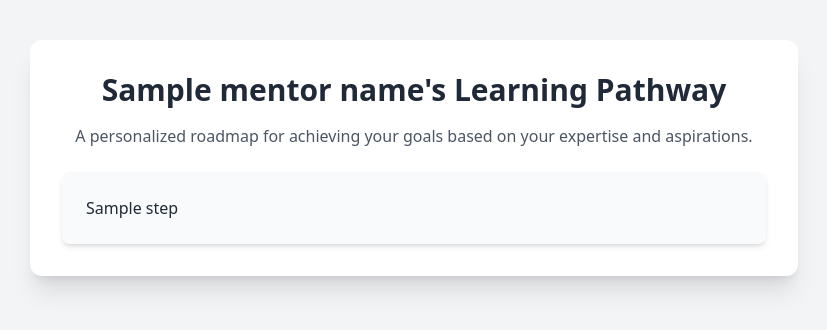
After one commit to ramistry/lahacks2025, a Flask app: template templates/pathway.html in a window 1280 px wide. The commit adds this page. Shown: the top 330 px of the page, without its empty margins (226-1053 px from the left). Run offline with Flask 3, Linux system fonts and the light colour scheme; the template is opened without the code that fills it: most values are stand-ins (such as "Sample title", 1, 10 or a date in 2020); some libraries are stand-ins or nearby versions.

Commit message:
hopefully done

```diff
--- a/app.py
+++ b/app.py
@@ -8,6 +8,10 @@ import aiohttp
 
 app = Flask(__name__)
 app.secret_key = "supersecretkey"
+
+GEMINI_API_KEY = "AIzaSyDCQeFRAGYpWNS2FDTJeuDoxCNRfsDl8gU"  # Replace with your actual API key
+GEMINI_API_URL = "https://generativelanguage.googleapis.com/v1beta/models/gemini-1.5-flash:generateContent"
+
 
 ASI_API_KEY = "sk_5e8dbfb687c84cc0b32ca1ef309e329d6e49084d44aa4c61a9a1bc5fbd92064f"
 
@@ -70,6 +74,107 @@ def questionnaire():
 
     return render_template('questionnaire.html')
 
+# @app.route('/generate_pathway/<int:mentor_id>', methods=['GET'])
+# def generate_pathway(mentor_id):
+#     mentor = Mentor.query.get_or_404(mentor_id)  # This fetches the mentor by their ID
+
+#     profile_data = {
+#         'name': mentor.display_name,
+#         'headline': mentor.field,
+#         'title': mentor.field,  # Using 'field' here as 'title' can be stored in a different column if needed
+#         'company': mentor.institution,  # Institution holds the company name
+#         'education': mentor.education if mentor.education else "No education available"
+#     }
+
+#     # Generate the learning pathway using the Gemini API
+#     pathway = asyncio.run(generate_learning_pathway(profile_data))
+
+#     return render_template('pathway.html', pathway=pathway, mentor_name=mentor.display_name)
+@app.route('/generate_pathway_by_name/<string:mentor_name>', methods=['GET'])
+def generate_pathway_by_name(mentor_name):
+    mentor = Mentor.query.filter_by(display_name=mentor_name).first()
+
+    if mentor is None:
+        return "Mentor not found", 404  # Return an error message if mentor is not found
+
+    profile_data = {
+        'name': mentor.display_name,
+        'headline': mentor.field,
+        'title': mentor.field,  # You can use 'field' for 'title' as the information about their role is saved here
+        'company': mentor.institution,  # Institution will hold the company name
+        'education': mentor.education if mentor.education else "No education available"
+    }
+    pathway = asyncio.run(generate_learning_pathway(profile_data))
+
+    return render_template('pathway.html', pathway=pathway, mentor_name=mentor.display_name)
+
+
+
+# ---------------- GENERATE LEARNING PATHWAY ---------------- #
+# async def generate_learning_pathway(profile):
+#     prompt = (
+#         f"Create a detailed, specific learning pathway for the following individual. "
+#         f"Include concrete steps and recommended resources, and make sure the points are complete and actionable. "
+#         f"Research and infer information about the specific role and company when necessary.\n\n"
+#         f"Name: {profile['name']}\n"
+#         f"Role: {profile['title']}\n"  # Specify role, e.g., 'Software Engineer at Meta'
+#         f"Company: {profile['company']}\n"
+#         f"Education: {profile['education']}\n\n"
+#         f"Steps should include: Tech stack for their role, relevant skills, practical projects, resources (like online courses, tutorials), and any tools specific to the company. "
+#         f"Don't include any incomplete or vague points. Focus on actionable, specific skills related to their role.\n\n"
+#         f"Example response format: [Phase] - [Goal] - [Specific Actionable Steps with Resources] - [Links]."
+#         f"Do not use any `**` or similar markdown syntax."
+#     )
+
+#     headers = {"Content-Type": "application/json"}
+#     params = {"key": GEMINI_API_KEY}
+#     data = {"contents": [{"parts": [{"text": prompt}]}]}
+
+#     async with aiohttp.ClientSession() as session:
+#         async with session.post(GEMINI_API_URL, params=params, headers=headers, json=data) as response:
+#             response_json = await response.json()
+
+#             steps_text = response_json.get('candidates', [{}])[0].get('content', {}).get('parts', [{}])[0].get('text', '')
+#             steps = steps_text.strip().split("\n")
+#             steps = [step.strip() for step in steps if step.strip()]
+#             return steps
+
+async def generate_learning_pathway(profile):
+    prompt = (
+        f"Create a detailed, specific learning pathway for the following individual. "
+        f"Include concrete steps and recommended resources, and make sure the points are complete and actionable. "
+        f"Research and infer information about the specific role and company when necessary.\n\n"
+        f"Name: {profile['name']}\n"
+        f"Role: {profile['title']}\n"
+        f"Company: {profile['company']}\n"
+        f"Education: {profile['education']}\n\n"
+        f"Steps should include: Tech stack for their role, relevant skills, practical projects, resources (like online courses, tutorials), and any tools specific to the company. "
+        f"Focus on actionable, specific skills related to their role. Make sure to provide **relevant links** for each step.\n\n"
+        f"Format your response like this:\n"
+        f"[Phase] - [Goal] - [Specific Actionable Steps] - [Links]\n\n"
+        f"After each step, list the links in a separate section, formatted like this:\n"
+        f"Make Resource and "
+        f"Resources: [link1], [link2], [link3] \n\n"
+        f"Do not use any `**` or markdown syntax."
+    )
+
+    headers = {"Content-Type": "application/json"}
+    params = {"key": GEMINI_API_KEY}
+    data = {"contents": [{"parts": [{"text": prompt}]}]}
+
+    async with aiohttp.ClientSession() as session:
+        async with session.post(GEMINI_API_URL, params=params, headers=headers, json=data) as response:
+            response_json = await response.json()
+
+            steps_text = response_json.get('candidates', [{}])[0].get('content', {}).get('parts', [{}])[0].get('text', '')
+            steps = steps_text.strip().split("\n")
+            steps = [step.strip() for step in steps if step.strip()]
+            return steps
+
+
+
+# AIzaSyDCQeFRAGYpWNS2FDTJeuDoxCNRfsDl8gU
+
 import random
 
 # ---------------- LINKD SEARCH FUNCTIONALITY ---------------- #
@@ -100,6 +205,7 @@ async def send_query_to_linkd(query):
                     selected_image = random.choice(['chai-latte.png', 'cold-brew.png', 'espresso.png', 'latte.png', 'matcha.png'])
                     profile_picture_url = f"/static/{selected_image}"
 
+                    # Prepare parsed result for display
                     parsed_result = {
                         "all": profile,
                         "display_name": profile.get("name", "No name"),
@@ -124,15 +230,18 @@ async def send_query_to_linkd(query):
                         mascot=profile_picture_url,
                     )
 
+                    # Save the new mentor to the database
                     db.session.add(new_mentor)
                     db.session.commit()
 
+                # Return the parsed results and the total count
                 return parsed_results, total
     except Exception as e:
         print(f"Error fetching mentor data: {e}")
         return [], 0
 
-# ---------------- NETWORK PAGE ---------------- #
+
+# Routes for the Linkd Search functionality (App 1)
 @app.route("/network", methods=["GET", "POST"])
 def index():
     if request.method == "POST":
@@ -141,7 +250,22 @@ def index():
         asyncio.set_event_loop(loop)
         results, total = loop.run_until_complete(send_query_to_linkd(query))
         return render_template("network.html", query=query, results=results, total=total, mentors=Mentor.query.all())
-    return render_template("network.html", query=None, results=None, total=None, mentors=Mentor.query.all())
+
+
+    mentors = Mentor.query.all()
+    pathway_data = []
+    for mentor in mentors:
+        profile_data = {
+            'name': mentor.display_name,
+            'headline': mentor.field,
+            'title': mentor.field,
+            'company': mentor.institution,  # Institution will hold the company name
+            'education': mentor.education if mentor.education else "No education available"
+        }
+        pathway = asyncio.run(generate_learning_pathway(profile_data))
+        pathway_data.append({'mentor': mentor, 'pathway': pathway})
+
+    return render_template("network.html", query=None, results=None, total=None, mentors=mentors, pathway_data=pathway_data)
 
 # ---------------- CHAT PAGE ---------------- #
 @app.route('/chat/<int:mentor_id>', methods=['GET', 'POST'])
@@ -196,44 +320,18 @@ def chat(mentor_id):
 
     return render_template('chat.html', messages=session[str(mentor_id)], name=mentor.display_name, mentor=mentor)
 
-# ---------------- RESET PAGE ---------------- #
+
 @app.route('/reset/')
 def reset_mentor_chat():
     session.clear()
     return redirect('/network')
 
+# ---------------- NETWORK PAGE ---------------- #
+@app.route('/network')
+def network():
+    mentors = Mentor.query.all()
+    return render_template('network.html', mentors=mentors)
 
 
-# ---------------- SEND EMAIL PAGE ---------------- #
-@app.route('/send-email/<int:mentor_id>', methods=['POST'])
-def send_email(mentor_id):
-    mentor = Mentor.query.get_or_404(mentor_id)
-    user_email = request.form['email']  # Get the user's email
-
-        # Flask-Mail Configuration (ensure to update with your email credentials)
-    app.config['MAIL_SERVER'] = 'smtp.gmail.com'  # Use your SMTP server
-    app.config['MAIL_PORT'] = 587  # Use TLS
-    app.config['MAIL_USE_TLS'] = True
-    app.config['MAIL_USE_SSL'] = False
-    app.config['MAIL_USERNAME'] = user_email  # Your email address
-    app.config['MAIL_PASSWORD'] = 'lahacksyay'  # Your email password
-    app.config['MAIL_DEFAULT_SENDER'] =  mentor.hobbies # Default sender email
-
-    mail = Mail(app)
-
-    subject = f"Connect with {mentor.display_name}"
-    body = f"Hi {mentor.display_name},\n\nI would love to connect with you and learn more about your expertise!"
-
-    # Send email to the mentor's email
-    msg = Message(subject=subject, recipients=[mentor.hobbies], body=body)
-
-    try:
-        mail.send(msg)
-        return redirect(f'/chat/{mentor_id}')
-    except Exception as e:
-        print(f"Error sending email: {e}")
-        return "We will send the email shortly", 500
-
-# ---------------- MAIN ---------------- #
 if __name__ == '__main__':
     app.run(debug=True, port=5001)
--- /dev/null
+++ b/templates/pathway.html
@@ -0,0 +1,33 @@
+<!DOCTYPE html>
+<html lang="en">
+<head>
+  <meta charset="UTF-8">
+  <title>{{ mentor_name }}'s Learning Pathway</title>
+  <script src="https://cdn.tailwindcss.com"></script>
+</head>
+<body class="bg-gray-100 py-10">
+
+  <div class="max-w-3xl mx-auto bg-white p-8 rounded-xl shadow-xl animate__animated animate__fadeInUp">
+    <h1 class="text-3xl font-bold text-center text-gray-800">{{ mentor_name }}'s Learning Pathway</h1>
+    <p class="mt-4 text-center text-base text-gray-600">
+      A personalized roadmap for achieving your goals based on your expertise and aspirations.
+    </p>
+
+    <ul class="mt-6 space-y-5">
+      {% for step in pathway %}
+        {% if 'Phase' in step %}
+          <li class="p-6 bg-gray-50 rounded-lg shadow-md hover:shadow-lg transition duration-300 ease-in-out text-center">
+            <h2 class="text-2xl font-semibold text-gray-800">{{ step }}</h2>
+          </li>
+        {% else %}
+          <li class="p-6 bg-gray-50 rounded-lg shadow-md hover:shadow-lg transition duration-300 ease-in-out text-left text-sm">
+            <h2 class="text-base text-gray-800">{{ step }}</h2>
+          </li>
+        {% endif %}
+      {% endfor %}
+    </ul>
+
+  </div>
+
+</body>
+</html>
```
Also changed, not shown: templates/network.html (+26 -6 lines).
